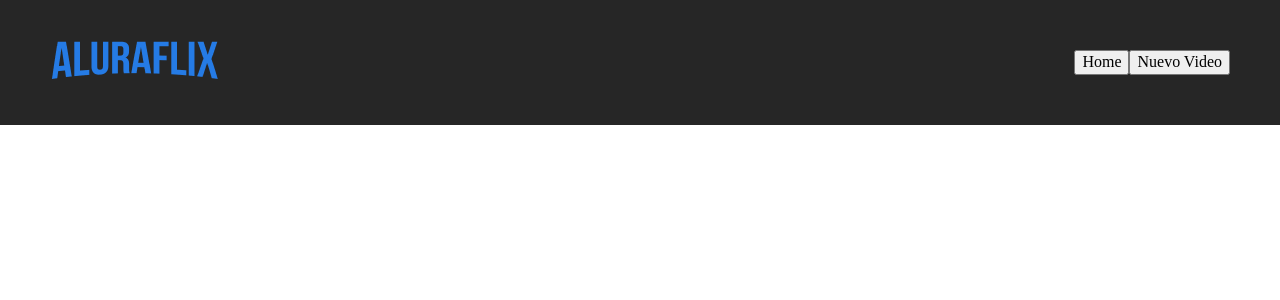
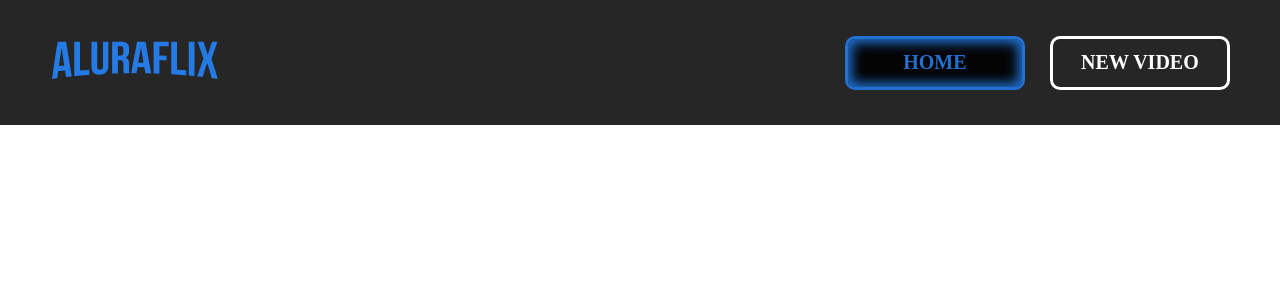
Before and after one commit to Gerts18/AluraFlix, a React (Vite) app: page / in a window 1280 px wide. Shown: the top 300 px of the page. Built offline with nearby package versions, Linux system fonts and the light colour scheme.

Commit message:
Creating a button component and adding some files that will be necessary

```diff
--- a/src/components/Banner/Banner.module.css
+++ b/src/components/Banner/Banner.module.css
@@ -8,3 +8,9 @@
     padding-inline: 50px;
     box-sizing: border-box;
 }
+
+.buttonsContainer{
+    display: flex;
+    align-items: center;
+    gap: 25px;
+}
--- a/src/components/Banner/index.jsx
+++ b/src/components/Banner/index.jsx
@@ -1,3 +1,4 @@
+import Button from '../Button'
 import styles from './Banner.module.css'
 import logo from './LogoMain.png'
 
@@ -8,8 +9,12 @@ const Banner = () => {
             <img src={logo} alt='Logo de Alura Flix' />
         </div>
         <div className={styles.buttonsContainer}>
-            <button>Home</button>
-            <button>Nuevo Video</button>
+            <Button color= {"#2271D1" } background={"rgba(0, 0, 0, 0.90)"} shadow >
+              Home
+            </Button>
+            <Button color= {"#FFF"} background={"transparent"} >
+              New Video
+            </Button>
         </div>
     </header>
   )
--- /dev/null
+++ b/src/components/Button/Button.module.css
@@ -0,0 +1,10 @@
+.button {
+    width: 180.125px;
+    height: 54px;
+    font-size: 20px;
+    font-weight: 900;
+    text-transform: uppercase;
+    border-radius: 10px;
+    border: 3px solid;
+    font-family: "Source Sans Pro";
+}
--- /dev/null
+++ b/src/components/Button/index.jsx
@@ -0,0 +1,21 @@
+import styles from "./Button.module.css"
+
+const Button = ({ children,color,background, shadow = false}) => {
+
+
+
+    return (
+        <button
+            className={styles.button}
+            style={{
+                color: color,
+                background: background,
+                boxShadow: shadow && "0px 0px 12px 4px inset"
+            }}
+        >
+            {children}
+        </button>
+    )
+}
+
+export default Button
--- a/src/index.css
+++ b/src/index.css
@@ -1,11 +1,13 @@
+
+
 :root{
     --primary-color:#262626;
+    --blue: #2271D1;
 }
 
 html {
     line-height: 1.15;
     -webkit-text-size-adjust: 100%;
-    font-family: GandhiSansRegular;
   }
   body {
     margin: 0;
```
Also changed, not shown: src/routes.js (added).
